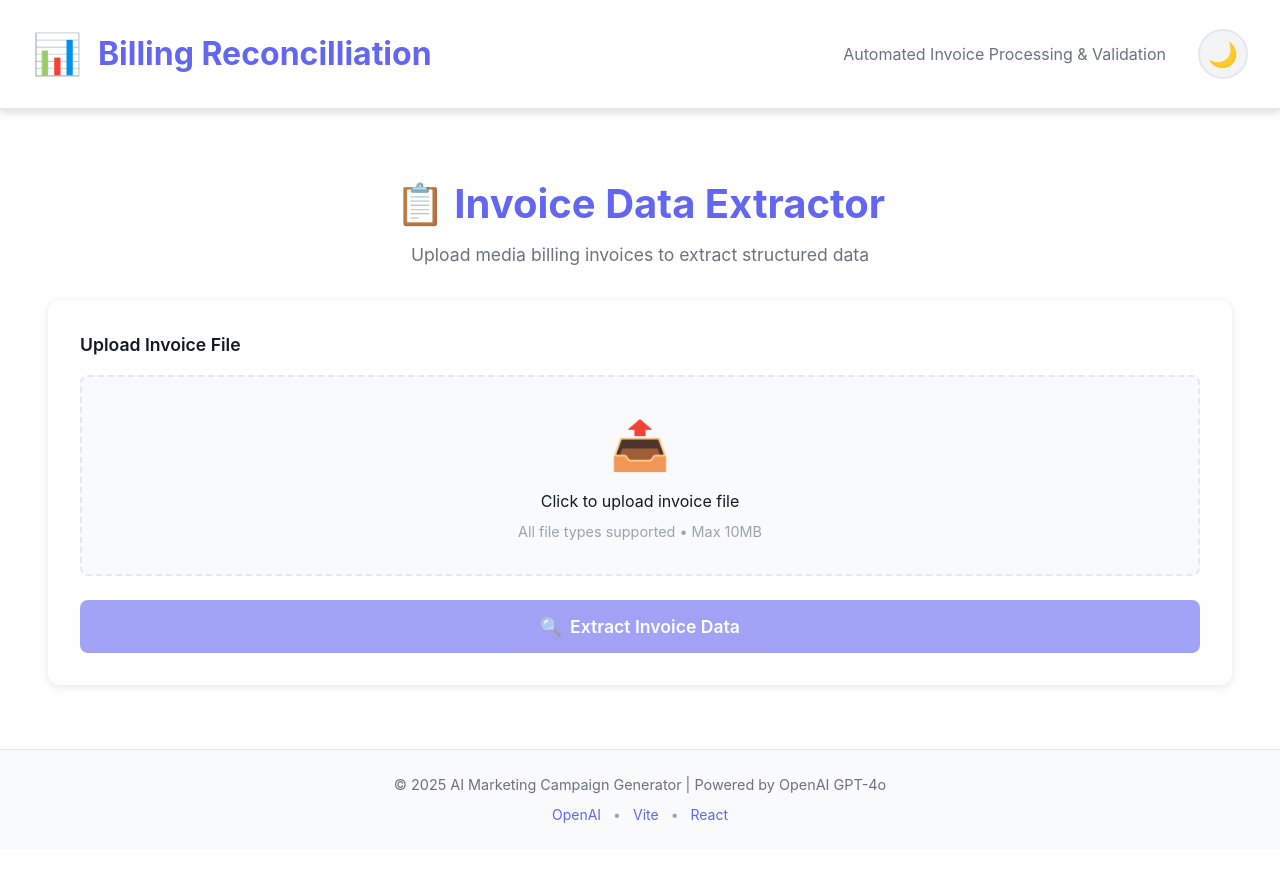
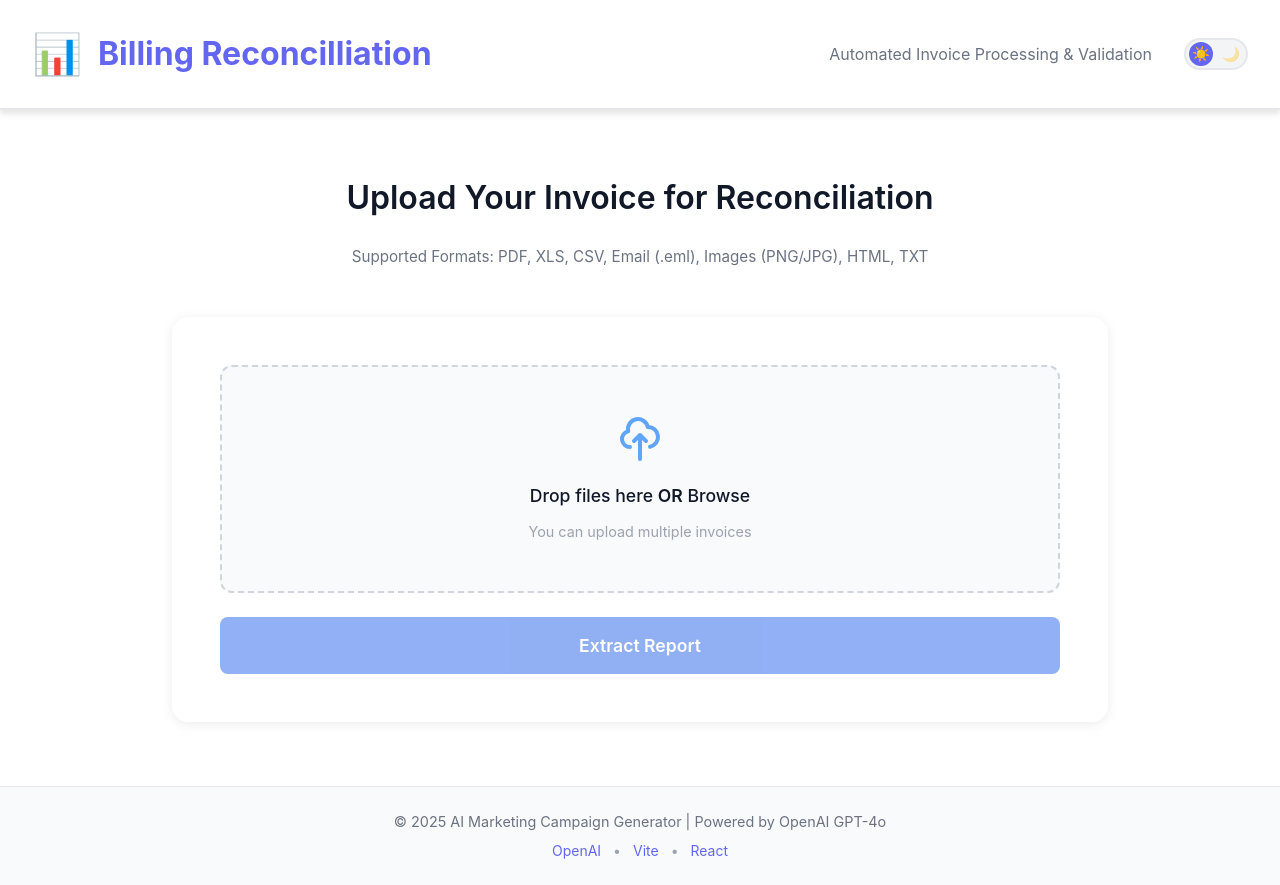
Before and after one commit to nxt24acceleratorsblr/NXT24BNGAccelerator, a React (Vite) app in the folder MediaBillingReconcilliation/: page /extractor in a window 1280 px wide. Before the commit the page ends 849 px from the top, so only its background shows below. Built offline with nearby package versions, Linux system fonts and the light colour scheme.

Commit message:
file support and ui changes for extractor

```diff
--- a/MediaBillingReconcilliation/src/components/Header.css
+++ b/MediaBillingReconcilliation/src/components/Header.css
@@ -41,22 +41,62 @@
 }
 
 .theme-toggle {
+  position: relative;
   background: var(--toggle-background);
   border: 2px solid var(--toggle-border);
-  border-radius: 50%;
-  width: 50px;
-  height: 50px;
-  font-size: 1.5rem;
+  border-radius: 20px;
+  width: 64px;
+  height: 32px;
   cursor: pointer;
   display: flex;
   align-items: center;
-  justify-content: center;
+  justify-content: space-between;
+  padding: 0 6px;
   transition: all 0.3s ease;
+  overflow: visible;
 }
 
 .theme-toggle:hover {
-  transform: scale(1.1);
-  background: var(--toggle-hover);
+  border-color: var(--primary-color);
+}
+
+.theme-toggle::before {
+  content: '';
+  position: absolute;
+  width: 24px;
+  height: 24px;
+  background: var(--primary-color);
+  border-radius: 50%;
+  transition: transform 0.3s ease;
+  left: 3px;
+  z-index: 1;
+}
+
+[data-theme="dark"] .theme-toggle::before {
+  transform: translateX(32px);
+}
+
+.theme-icon {
+  font-size: 0.9rem;
+  z-index: 2;
+  transition: opacity 0.3s ease;
+  line-height: 1;
+}
+
+.theme-icon-light {
+  opacity: 1;
+}
+
+.theme-icon-dark {
+  opacity: 0.4;
+}
+
+[data-theme="dark"] .theme-icon-light {
+  opacity: 0.4;
+}
+
+[data-theme="dark"] .theme-icon-dark {
+  opacity: 1;
 }
 
 @media (max-width: 768px) {
@@ -87,8 +127,20 @@
   }
 
   .theme-toggle {
-    width: 40px;
-    height: 40px;
-    font-size: 1.2rem;
+    width: 56px;
+    height: 28px;
+  }
+
+  .theme-toggle::before {
+    width: 20px;
+    height: 20px;
+  }
+
+  [data-theme="dark"] .theme-toggle::before {
+    transform: translateX(28px);
+  }
+
+  .theme-icon {
+    font-size: 0.8rem;
   }
 }
--- a/MediaBillingReconcilliation/src/components/Header.tsx
+++ b/MediaBillingReconcilliation/src/components/Header.tsx
@@ -19,7 +19,8 @@ const Header = () => {
             aria-label="Toggle theme"
             title={`Switch to ${theme === 'light' ? 'dark' : 'light'} mode`}
           >
-            {theme === 'light' ? '🌙' : '☀️'}
+            <span className="theme-icon theme-icon-light">☀️</span>
+            <span className="theme-icon theme-icon-dark">🌙</span>
           </button>
         </div>
       </div>
--- a/MediaBillingReconcilliation/src/components/InvoiceExtractor.css
+++ b/MediaBillingReconcilliation/src/components/InvoiceExtractor.css
@@ -1,24 +1,19 @@
 .invoice-extractor {
-  max-width: 1400px;
+  max-width: 1000px;
   margin: 0 auto;
   padding: 2rem;
 }
 
 .extractor-header {
   text-align: center;
-  margin-bottom: 2rem;
+  margin-bottom: 1.5rem;
 }
 
 .extractor-header h1 {
-  font-size: 2.5rem;
-  margin-bottom: 0.5rem;
-  color: var(--primary-color);
-  font-weight: 700;
-}
-
-.extractor-header p {
-  color: var(--text-secondary);
-  font-size: 1.1rem;
+  font-size: 2rem;
+  margin-bottom: 0;
+  color: var(--text-primary);
+  font-weight: 600;
 }
 
 .extractor-content {
@@ -27,24 +22,30 @@
   gap: 2rem;
 }
 
+.supported-formats {
+  text-align: center;
+  color: var(--text-secondary);
+  font-size: 0.95rem;
+  margin: 0 0 1rem 0;
+}
+
 /* Upload Section */
 .upload-section {
   background: var(--card-background);
-  border-radius: 12px;
-  padding: 2rem;
-  box-shadow: 0 2px 8px rgba(0, 0, 0, 0.1);
-}
-
-.upload-label {
-  font-size: 1.1rem;
-  font-weight: 600;
-  color: var(--text-primary);
-  margin-bottom: 1rem;
-  display: block;
+  border-radius: 16px;
+  padding: 3rem;
+  box-shadow: 0 2px 12px rgba(0, 0, 0, 0.08);
 }
 
 .file-upload-area {
   margin-bottom: 1.5rem;
+  transition: all 0.3s ease;
+}
+
+.file-upload-area.drag-active .file-upload-label {
+  border-color: var(--primary-color);
+  background: var(--primary-lighter);
+  transform: scale(1.02);
 }
 
 .file-input {
@@ -53,9 +54,9 @@
 
 .file-upload-label {
   display: block;
-  border: 2px dashed var(--border-color);
-  border-radius: 8px;
-  padding: 2rem;
+  border: 2px dashed #D1D5DB;
+  border-radius: 12px;
+  padding: 3rem 2rem;
   text-align: center;
   cursor: pointer;
   transition: all 0.3s ease;
@@ -65,67 +66,125 @@
 .file-upload-label:hover {
   border-color: var(--primary-color);
   background: var(--primary-lighter);
-  opacity: 0.8;
 }
 
 .upload-prompt {
   display: flex;
   flex-direction: column;
   align-items: center;
-  gap: 0.5rem;
+  gap: 0.75rem;
 }
 
 .upload-icon {
-  font-size: 3rem;
+  width: 48px;
+  height: 48px;
+  color: #60A5FA;
+  margin-bottom: 0.5rem;
+}
+
+.upload-text {
+  font-size: 1.1rem;
+  font-weight: 500;
+  color: var(--text-primary);
+  margin: 0;
+}
+
+.or-text {
+  font-weight: 600;
 }
 
 .upload-hint {
   color: var(--text-tertiary);
   font-size: 0.9rem;
-}
-
-.file-selected {
-  display: flex;
-  align-items: center;
-  gap: 1rem;
-  padding: 1rem;
-  background: var(--card-background);
-  border-radius: 8px;
-}
-
-.file-icon {
-  font-size: 2.5rem;
-}
-
-.file-info {
-  flex: 1;
-  text-align: left;
-}
-
-.file-name {
-  font-weight: 600;
-  color: var(--text-primary);
   margin: 0;
 }
 
-.file-size {
-  color: var(--text-secondary);
-  font-size: 0.9rem;
-  margin: 0.25rem 0 0 0;
+/* File Chips */
+.file-chips-container {
+  display: flex;
+  flex-wrap: wrap;
+  gap: 0.75rem;
+  margin-bottom: 1.5rem;
+  padding: 1rem 0;
 }
 
-.check-icon {
-  font-size: 2rem;
-  color: var(--success-color);
+.file-chip {
+  display: flex;
+  align-items: center;
+  gap: 0.5rem;
+  background: var(--card-background);
+  border: 1px solid var(--border-color);
+  border-radius: 20px;
+  padding: 0.4rem 0.75rem;
+  min-width: 200px;
+  height: 36px;
+  box-shadow: 0 1px 3px rgba(0, 0, 0, 0.1);
+  transition: all 0.2s ease;
+}
+
+.file-chip:hover {
+  box-shadow: 0 2px 6px rgba(0, 0, 0, 0.15);
+  transform: translateY(-1px);
+}
+
+.file-chip-icon {
+  font-size: 1.2rem;
+  flex-shrink: 0;
+}
+
+.file-chip-info {
+  flex: 1;
+  min-width: 0;
+  display: flex;
+  align-items: center;
+  gap: 0.5rem;
+}
+
+.file-chip-name {
+  font-size: 0.85rem;
+  font-weight: 500;
+  color: var(--text-primary);
+  white-space: nowrap;
+  overflow: hidden;
+  text-overflow: ellipsis;
+}
+
+.file-chip-size {
+  font-size: 0.75rem;
+  color: var(--text-secondary);
+  white-space: nowrap;
+}
+
+.file-chip-remove {
+  background: transparent;
+  border: none;
+  font-size: 1.3rem;
+  color: var(--text-tertiary);
+  cursor: pointer;
+  padding: 0;
+  width: 20px;
+  height: 20px;
+  display: flex;
+  align-items: center;
+  justify-content: center;
+  border-radius: 50%;
+  transition: all 0.2s ease;
+  flex-shrink: 0;
+  line-height: 1;
+}
+
+.file-chip-remove:hover {
+  background: var(--error-light);
+  color: var(--error-color);
 }
 
 .extract-button {
   width: 100%;
-  padding: 1rem 2rem;
+  padding: 1.125rem 2rem;
   font-size: 1.1rem;
   font-weight: 600;
   color: white;
-  background: var(--primary-color);
+  background: #2563EB;
   border: none;
   border-radius: 8px;
   cursor: pointer;
@@ -137,18 +196,19 @@
 }
 
 .extract-button:hover:not(:disabled) {
-  background: var(--primary-dark);
+  background: #1D4ED8;
   transform: translateY(-2px);
-  box-shadow: 0 4px 12px rgba(99, 102, 241, 0.4);
+  box-shadow: 0 4px 12px rgba(37, 99, 235, 0.4);
 }
 
 .extract-button:disabled {
-  opacity: 0.6;
+  opacity: 0.5;
   cursor: not-allowed;
+  transform: none;
 }
 
 .extract-button.extracting {
-  background: var(--primary-dark);
+  background: #1D4ED8;
 }
 
 .spinner {
@@ -523,7 +583,19 @@
   }
 
   .extractor-header h1 {
-    font-size: 2rem;
+    font-size: 1.5rem;
+  }
+
+  .upload-section {
+    padding: 1.5rem;
+  }
+
+  .file-upload-label {
+    padding: 2rem 1rem;
+  }
+
+  .file-chip {
+    min-width: 100%;
   }
 
   .header-grid,
@@ -541,3 +613,18 @@
     padding: 0.5rem;
   }
 }
+
+@media (max-width: 480px) {
+  .extractor-header h1 {
+    font-size: 1.25rem;
+  }
+
+  .upload-icon {
+    width: 36px;
+    height: 36px;
+  }
+
+  .upload-text {
+    font-size: 1rem;
+  }
+}
--- a/MediaBillingReconcilliation/src/components/InvoiceExtractor.tsx
+++ b/MediaBillingReconcilliation/src/components/InvoiceExtractor.tsx
@@ -6,23 +6,52 @@ import './InvoiceExtractor.css';
 
 const InvoiceExtractor: React.FC = () => {
   const navigate = useNavigate();
-  const [uploadedFile, setUploadedFile] = useState<File | null>(null);
+  const [uploadedFiles, setUploadedFiles] = useState<File[]>([]);
   const [isExtracting, setIsExtracting] = useState(false);
   const [extractionResult, setExtractionResult] = useState<InvoiceExtractionResult | null>(null);
   const [error, setError] = useState<string | null>(null);
+  const [dragActive, setDragActive] = useState(false);
 
   const handleFileUpload = async (event: React.ChangeEvent<HTMLInputElement>) => {
-    const file = event.target.files?.[0];
-    if (file) {
-      setUploadedFile(file);
+    const files = event.target.files;
+    if (files && files.length > 0) {
+      const newFiles = Array.from(files);
+      setUploadedFiles(prev => [...prev, ...newFiles]);
       setExtractionResult(null);
       setError(null);
     }
   };
 
+  const handleDrag = (e: React.DragEvent) => {
+    e.preventDefault();
+    e.stopPropagation();
+    if (e.type === 'dragenter' || e.type === 'dragover') {
+      setDragActive(true);
+    } else if (e.type === 'dragleave') {
+      setDragActive(false);
+    }
+  };
+
+  const handleDrop = (e: React.DragEvent) => {
+    e.preventDefault();
+    e.stopPropagation();
+    setDragActive(false);
+
+    if (e.dataTransfer.files && e.dataTransfer.files.length > 0) {
+      const newFiles = Array.from(e.dataTransfer.files);
+      setUploadedFiles(prev => [...prev, ...newFiles]);
+      setExtractionResult(null);
+      setError(null);
+    }
+  };
+
+  const removeFile = (index: number) => {
+    setUploadedFiles(prev => prev.filter((_, i) => i !== index));
+  };
+
   const handleExtract = async () => {
-    if (!uploadedFile) {
-      setError('Please select a file first');
+    if (uploadedFiles.length === 0) {
+      setError('Please select at least one file');
       return;
     }
 
@@ -30,7 +59,8 @@ const InvoiceExtractor: React.FC = () => {
     setError(null);
 
     try {
-      const result = await extractInvoice(uploadedFile, 50);
+      // For now, extract the first file. In future, handle multiple files
+      const result = await extractInvoice(uploadedFiles[0], 50);
       setExtractionResult(result);
     } catch (err: any) {
       setError(err.response?.data?.error || err.message || 'Failed to extract invoice data');
@@ -58,6 +88,12 @@ const InvoiceExtractor: React.FC = () => {
     return date;
   };
 
+  const formatFileSize = (bytes: number): string => {
+    if (bytes < 1024) return bytes + ' B';
+    if (bytes < 1024 * 1024) return (bytes / 1024).toFixed(1) + ' KB';
+    return (bytes / (1024 * 1024)).toFixed(1) + ' MB';
+  };
+
   const getFileTypeIcon = (filename: string) => {
     const ext = filename.split('.').pop()?.toLowerCase();
     switch (ext) {
@@ -65,6 +101,13 @@ const InvoiceExtractor: React.FC = () => {
       case 'xlsx':
       case 'xls': return '📊';
       case 'csv': return '📑';
+      case 'eml': return '📧';
+      case 'png':
+      case 'jpg':
+      case 'jpeg': return '🖼️';
+      case 'html':
+      case 'htm': return '🌐';
+      case 'txt': return '📝';
       default: return '📁';
     }
   };
@@ -72,57 +115,76 @@ const InvoiceExtractor: React.FC = () => {
   return (
     <div className="invoice-extractor">
       <div className="extractor-header">
-        <h1>📋 Invoice Data Extractor</h1>
-        <p>Upload media billing invoices to extract structured data</p>
+        <h1>Upload Your Invoice for Reconciliation</h1>
       </div>
 
       <div className="extractor-content">
+        {/* Supported Formats */}
+        <p className="supported-formats">Supported Formats: PDF, XLS, CSV, Email (.eml), Images (PNG/JPG), HTML, TXT</p>
+
         {/* File Upload Section */}
         <div className="upload-section">
-          <label className="upload-label">Upload Invoice File</label>
-          <div className="file-upload-area">
+          <div
+            className={`file-upload-area ${dragActive ? 'drag-active' : ''}`}
+            onDragEnter={handleDrag}
+            onDragOver={handleDrag}
+            onDragLeave={handleDrag}
+            onDrop={handleDrop}
+          >
             <input
               type="file"
               className="file-input"
               onChange={handleFileUpload}
               disabled={isExtracting}
               id="invoice-file"
+              multiple
+              accept=".pdf,.xls,.xlsx,.csv,.eml,.png,.jpg,.jpeg,.html,.htm,.txt"
             />
             <label htmlFor="invoice-file" className="file-upload-label">
-              {uploadedFile ? (
-                <div className="file-selected">
-                  <span className="file-icon">{getFileTypeIcon(uploadedFile.name)}</span>
-                  <div className="file-info">
-                    <p className="file-name">{uploadedFile.name}</p>
-                    <p className="file-size">{(uploadedFile.size / 1024).toFixed(2)} KB</p>
-                  </div>
-                  <span className="check-icon">✓</span>
-                </div>
-              ) : (
-                <div className="upload-prompt">
-                  <span className="upload-icon">📤</span>
-                  <p>Click to upload invoice file</p>
-                  <p className="upload-hint">All file types supported • Max 10MB</p>
-                </div>
-              )}
+              <div className="upload-prompt">
+                <svg className="upload-icon" viewBox="0 0 24 24" fill="none" stroke="currentColor">
+                  <path strokeLinecap="round" strokeLinejoin="round" strokeWidth={2} d="M7 16a4 4 0 01-.88-7.903A5 5 0 1115.9 6L16 6a5 5 0 011 9.9M15 13l-3-3m0 0l-3 3m3-3v12" />
+                </svg>
+                <p className="upload-text">Drop files here <span className="or-text">OR</span> Browse</p>
+                <p className="upload-hint">You can upload multiple invoices</p>
+              </div>
             </label>
           </div>
+
+          {/* File Chips */}
+          {uploadedFiles.length > 0 && (
+            <div className="file-chips-container">
+              {uploadedFiles.map((file, index) => (
+                <div key={`${file.name}-${index}`} className="file-chip">
+                  <span className="file-chip-icon">{getFileTypeIcon(file.name)}</span>
+                  <div className="file-chip-info">
+                    <span className="file-chip-name">{file.name}</span>
+                    <span className="file-chip-size">{formatFileSize(file.size)}</span>
+                  </div>
+                  <button
+                    className="file-chip-remove"
+                    onClick={() => removeFile(index)}
+                    aria-label="Remove file"
+                  >
+                    ×
+                  </button>
+                </div>
+              ))}
+            </div>
+          )}
 
           <button
             className={`extract-button ${isExtracting ? 'extracting' : ''}`}
             onClick={handleExtract}
-            disabled={!uploadedFile || isExtracting}
+            disabled={uploadedFiles.length === 0 || isExtracting}
           >
             {isExtracting ? (
               <>
                 <span className="spinner"></span>
-                Extracting Invoice Data...
+                {' '}Extracting Invoice Data...
               </>
             ) : (
-              <>
-                <span className="button-icon">🔍</span>
-                Extract Invoice Data
-              </>
+              'Extract Report'
             )}
           </button>
         </div>
```
Also changed, not shown: MediaBillingReconcilliation/Extractor.png (added).
